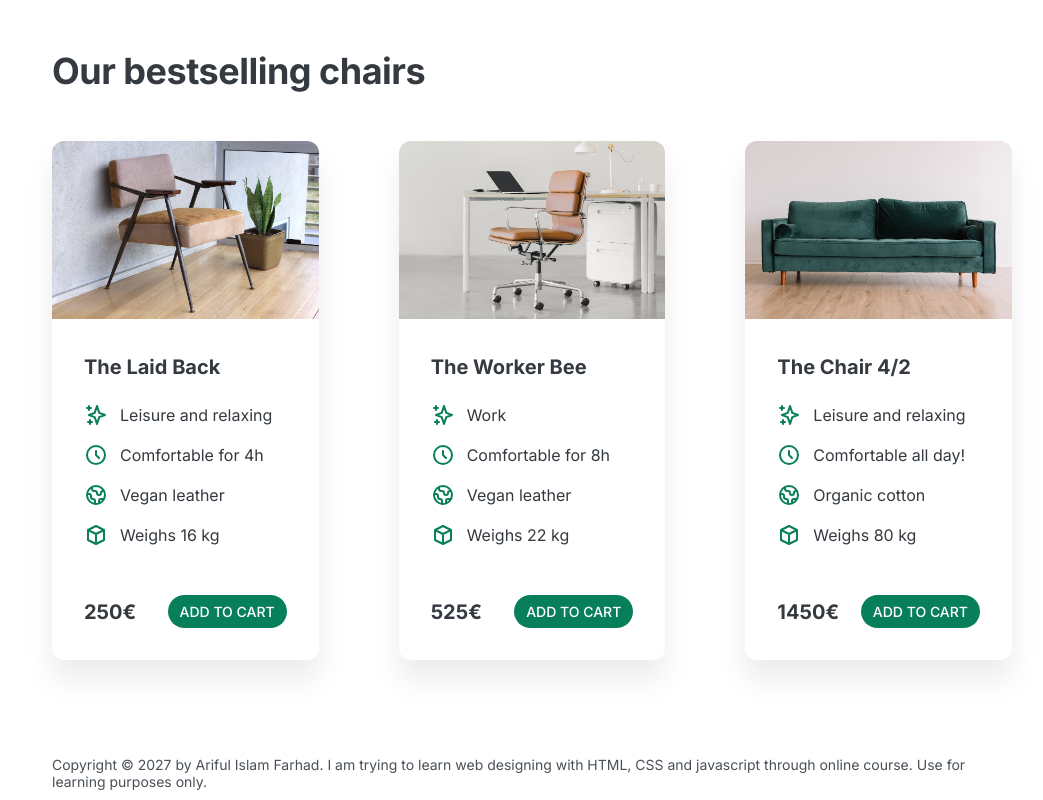
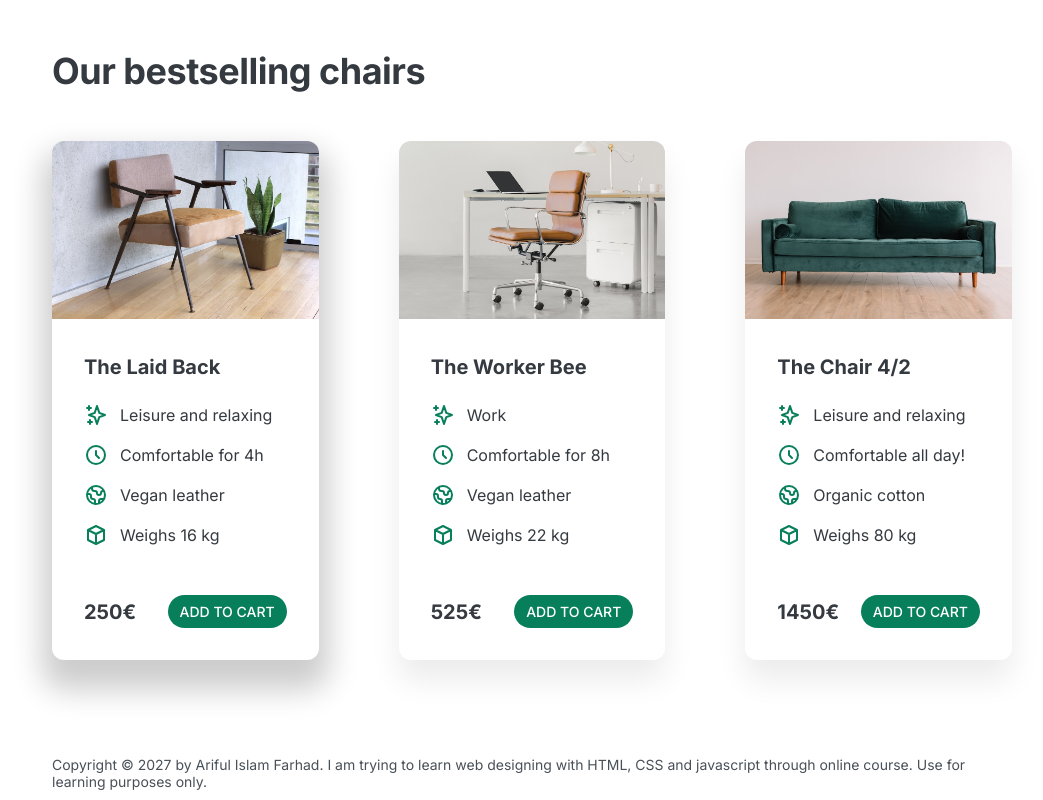
Before and after one commit to ariful-2019331062/lisbon-chair.github.io, a plain HTML site: page index.html in a window 1280 px wide. In both pictures the pointer is over the element 293 px from the left and 1718 px from the top of the page. Shown: the part 1318-2118 px from the top of the page, without its empty margins (108-1151 px from the left). Drawn offline with Linux system fonts and the light colour scheme.

Commit message:
chair hover added

```diff
--- a/style.css
+++ b/style.css
@@ -177,6 +177,9 @@ img {
   box-shadow: 0px 20px 30px 0px rgba(0, 0, 0, 0.08);
   border-radius: 12px;
 }
+.chair:hover {
+  box-shadow: 0px 20px 30px 10px rgba(0, 0, 0, 0.2);
+}
 .chair img {
   border-bottom-left-radius: 0;
   border-bottom-right-radius: 0;
```
